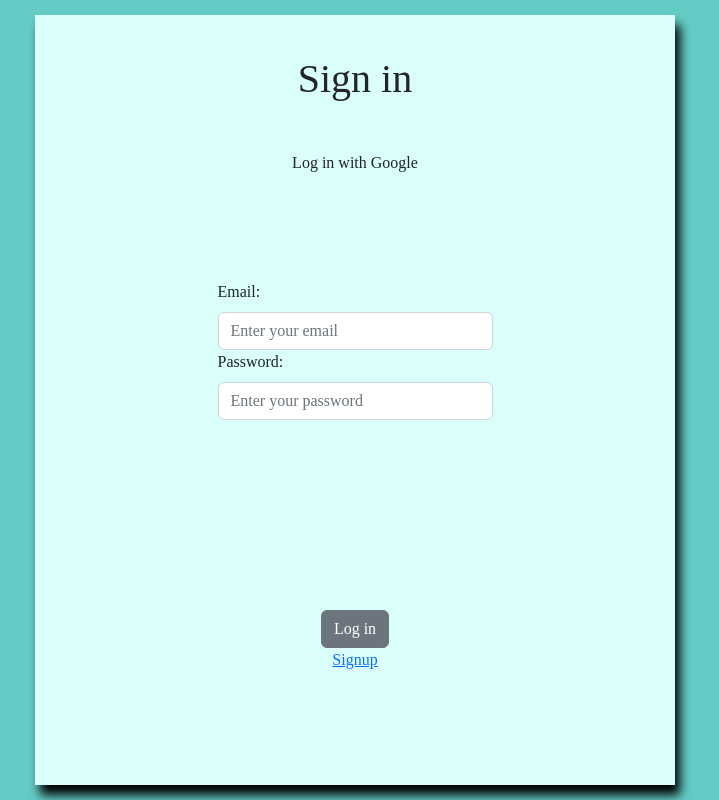
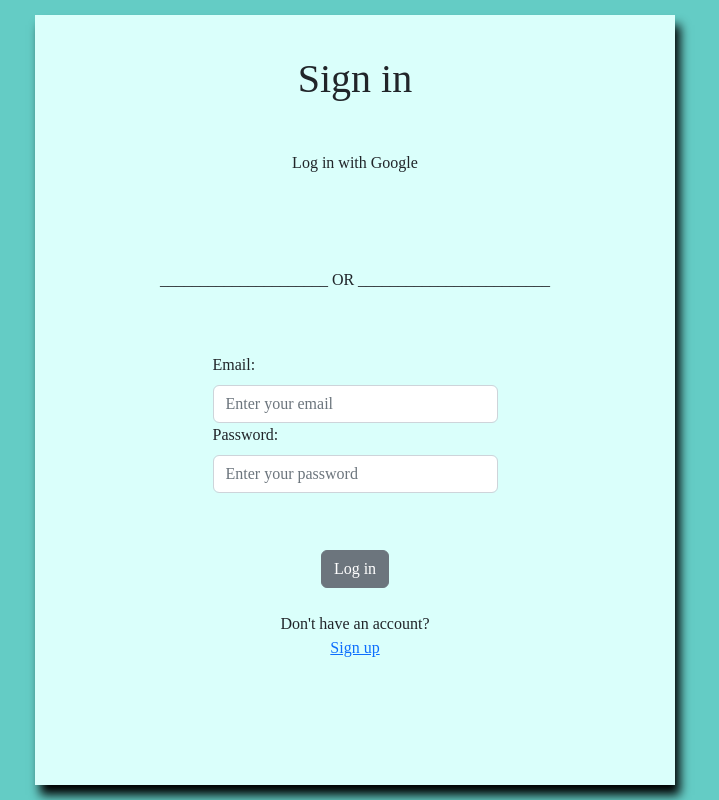
Before and after one commit to bhati-anuj/My-Todo, a React (Vite) app: page / in a window 1280 px wide. Shown: the whole page, without its empty margins (285-1004 px from the left). Built offline with nearby package versions, Linux system fonts and the light colour scheme.

Commit message:
Added google data to local and username to navbar

```diff
--- a/src/Component/Navbar.jsx
+++ b/src/Component/Navbar.jsx
@@ -1,24 +1,32 @@
-import { useContext } from 'react';
-import Container from 'react-bootstrap/Container';
-import Navbar from 'react-bootstrap/Navbar';
-import { AccountContext } from '../Context/AccountProvider';
+import { useContext, useEffect } from "react";
+import Container from "react-bootstrap/Container";
+import Navbar from "react-bootstrap/Navbar";
+import { AccountContext } from "../Context/AccountProvider";
 
 
 function TodoNav() {
+  const {account}  = useContext(AccountContext);
 
- const {account} = useContext(AccountContext);
+
 
   return (
-    <Navbar className="bg-body-tertiary" style={{backgroundColor:'#176B87',height:'10vh'}}>
+    <Navbar
+      className="bg-body-tertiary"
+      style={{ backgroundColor: "#176B87", height: "10vh" }}
+    >
       <Container>
-        <Navbar.Brand href="#home">My Todo</Navbar.Brand>
-        <Navbar.Toggle />
+        <Navbar.Brand
+          href="/home"
+          style={{ color: "#001C30", fontSize: "2.5rem" }}
+        >
+          My Todo
+        </Navbar.Brand>
+
         <Navbar.Collapse className="justify-content-end">
           <Navbar.Text>
-            Signed in as: <a href="#login">{account.name}</a>
-            <img src={account.picture}  alt='dp'/>
-
-
+            <br/>
+            <h6><a>Signin as: </a>{account.name}</h6>
+            <a href="/signup">Log out</a>
           </Navbar.Text>
         </Navbar.Collapse>
       </Container>
--- a/src/Pages/Home/Home.jsx
+++ b/src/Pages/Home/Home.jsx
@@ -7,7 +7,7 @@ const Home = () => {
   return (
     <>
       <TodoNav />
-      <a href="/signup">Log out</a>
+
       <div
         style={{
           // backgroundColor: "#DAFFFB",
--- a/src/Pages/Signin/Signin.jsx
+++ b/src/Pages/Signin/Signin.jsx
@@ -1,21 +1,35 @@
 import { GoogleLogin } from "@react-oauth/google";
 import jwtDecode from "jwt-decode";
-import React, { useContext, useEffect, useRef, useState } from "react";
+import React, { useContext, useRef} from "react";
 import { AccountContext } from "../../Context/AccountProvider";
 import { useNavigate } from "react-router-dom";
 import { FormGroup, Form, Button } from "react-bootstrap";
 import userLocalStorage from "../../userLocalStorage";
 
 const Signin = () => {
+
   const userEmailRef = useRef();
   const userPasswordRef = useRef();
 
-  const { setAccount } = useContext(AccountContext);
+  const {  setAccount } = useContext(AccountContext);
   const navigate = useNavigate();
 
   const onLoginSuccess = (res) => {
     const decoded = jwtDecode(res.credential);
     setAccount(decoded);
+    console.log(decoded);
+
+    const user = userLocalStorage();
+
+    user.push({
+      fname : decoded.given_name,
+      lname : decoded.family_name,
+      email: decoded.email,
+      name : decoded.name,
+
+    })
+
+    localStorage.setItem("User", JSON.stringify(user));
     navigate("/home");
   };
 
@@ -33,6 +47,7 @@ const Signin = () => {
     );
 
     if(userObj != undefined){
+      setAccount(userObj);
       navigate("/home");
     }
     else(
@@ -67,16 +82,19 @@ const Signin = () => {
         >
           <h1 style={{ margin: "25px", marginBottom: "50px" }}>Sign in</h1>
           <h6>Log in with Google</h6>
+
           <GoogleLogin onSuccess={onLoginSuccess} onError={onLoginError} />
-
+          <br/>
+          <br/>
+          <p >_____________________ OR ________________________</p>
           <FormGroup
             controlId="formGridEmail"
             style={{
-              padding: "15px",
-              paddingTop: "50px",
+              padding: "10px",
+              paddingTop: "35px",
               margin: "10px",
               width: "50%",
-              height: "50%",
+              height: "30%",
             }}
           >
             <Form.Label>Email:</Form.Label>
@@ -96,7 +114,9 @@ const Signin = () => {
           <Button variant="secondary" onClick={handleSubmit}>
             Log in
           </Button>
-          <a href="/signup">Signup</a>
+        <br/>
+          <a>Don't have an account? </a>
+          <a href="/signup">Sign up</a>
         </Form>
       </div>
     </>
--- a/src/Pages/Signup/Signup.jsx
+++ b/src/Pages/Signup/Signup.jsx
@@ -29,6 +29,7 @@ const Signup = () => {
       day: dayRef.current.value,
       month: monthRef.current.value,
       year: yearRef.current.value,
+      name : `${fnameRef.current.value} ${lnameRef.current.value}`,
 
     });
 
@@ -130,7 +131,8 @@ const Signup = () => {
           <Button variant="secondary" type="submit">
             Create Account
           </Button>
-          <a href="/"> Log in</a>
+          <br/>
+          <a>Already have an account? </a><a href="/"> Log in</a>
         </Form>
       </div>
     </>
```
